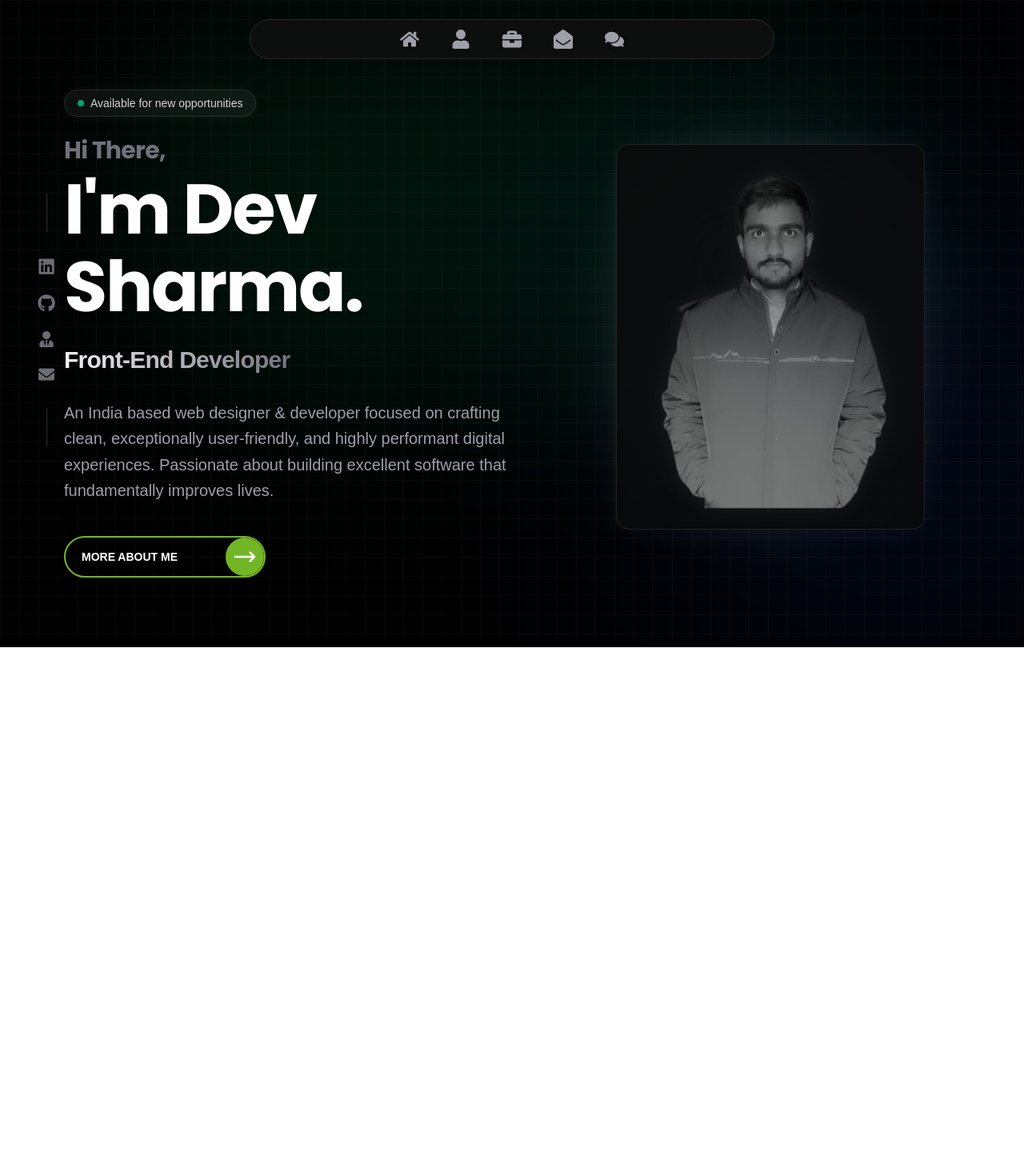
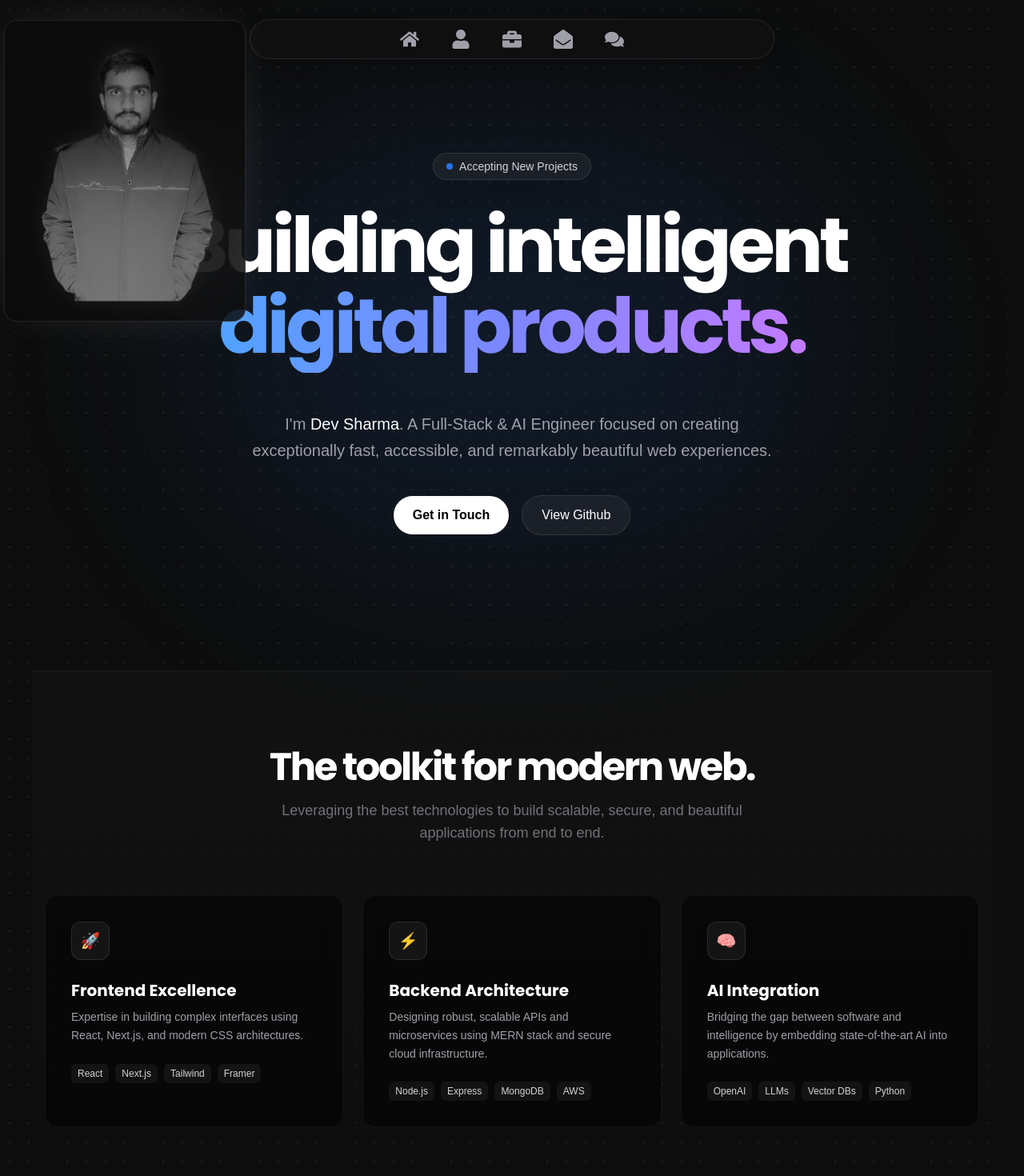
Before and after one commit to devsharma2208/latest_portfoio, a Next.js app: page / in a window 1280 px wide. Shown: the top 1470 px of the page at 80% size. Before the commit the page ends 809 px from the top, so only its background shows below. Built offline with nearby package versions, Linux system fonts and the light colour scheme.

Commit message:
update home page ui

```diff
--- a/src/app/page.js
+++ b/src/app/page.js
@@ -1,6 +1,6 @@
 "use client";
 import { useEffect, useState } from "react";
-import { motion, AnimatePresence } from "framer-motion";
+import { motion, AnimatePresence, useScroll, useTransform } from "framer-motion";
 import Header from "@/pages/Header/page";
 import MainContent from "@/pages/MainContent/page";
 import Image from "@/pages/photo/page";
@@ -9,6 +9,11 @@ import { FaEnvelope, FaGithub, FaLinkedin, FaUserTie } from "react-icons/fa";
 export default function Home() {
   const [hasMounted, setHasMounted] = useState(false);
   const [showLanding, setShowLanding] = useState(false);
+
+  const { scrollY } = useScroll();
+  const avatarTop = useTransform(scrollY, [0, 400], ["25vh", "16px"]);
+  const avatarLeft = useTransform(scrollY, [0, 400], ["5vw", "16px"]);
+  const avatarScale = useTransform(scrollY, [0, 400], [1, 0.15]);
 
   useEffect(() => {
     setHasMounted(true);
@@ -75,58 +80,170 @@ export default function Home() {
           initial={{ opacity: 0 }}
           animate={{ opacity: 1 }}
           transition={{ duration: 1 }}
-          className="min-h-screen bg-[#000000] text-zinc-100 font-sans selection:bg-white selection:text-black relative overflow-x-hidden"
+          className="min-h-screen w-full bg-[#0d0d0d] text-zinc-100 font-sans selection:bg-teal-500 selection:text-white relative overflow-x-hidden flex flex-col"
         >
-          {/* Subtle Ambient Radial Gradients */}
-          <div className="absolute top-0 left-1/2 -translate-x-1/2 w-full max-w-[1000px] h-[500px] bg-emerald-500/10 blur-[120px] rounded-full pointer-events-none z-0" />
-          <div className="absolute bottom-0 right-[-10%] w-[600px] h-[600px] bg-blue-600/10 blur-[150px] rounded-full pointer-events-none z-0" />
-
-          {/* Grid Background Pattern */}
-          <div className="fixed inset-0 bg-[linear-gradient(to_right,#80808012_1px,transparent_1px),linear-gradient(to_bottom,#80808012_1px,transparent_1px)] bg-[size:24px_24px] pointer-events-none z-0"></div>
+          {/* Subtle Dot Grid Background */}
+          <div
+            className="absolute inset-0 pointer-events-none z-0 opacity-40"
+            style={{
+              backgroundImage: "radial-gradient(#444 1px, transparent 1px)",
+              backgroundSize: "24px 24px",
+            }}
+          />
 
           {/* Top Navbar Container */}
-          <div className="fixed top-0 left-0 w-full flex justify-center z-50 pt-2 lg:pt-6 px-4">
+          <div className="absolute top-0 left-0 w-full flex justify-center z-50 pt-4 lg:pt-6 px-4">
             <Header />
           </div>
 
-          {/* Main Layout Area */}
-          <div className="max-w-[1400px] mx-auto w-full min-h-screen flex flex-col lg:flex-row items-center justify-center px-6 md:px-12 lg:px-20 pt-28 pb-20 relative z-10 gap-16">
+          {/* Dynamic Scrolling Avatar */}
+          <motion.div
+            style={{ top: avatarTop, left: avatarLeft, scale: avatarScale }}
+            className="fixed z-[100] origin-top-left hidden md:block w-[300px] pointer-events-none"
+          >
+            <Image />
+          </motion.div>
 
-            {/* Left Content Area */}
-            <div className="w-full lg:w-[55%] flex flex-col justify-center order-2 lg:order-1 relative">
+          {/* Trendy Vertical Scrolling Layout */}
+          <div className="w-full flex flex-col items-center justify-start relative z-10 pt-[100px] lg:pt-[150px] overflow-visible">
+            {/* HERO SECTION */}
+            <div className="w-full max-w-[1200px] mx-auto px-4 flex flex-col items-center justify-center min-h-[70vh] relative mb-32">
+              {/* Ambient Glows */}
+              <div className="absolute top-1/2 left-1/2 -translate-x-1/2 -translate-y-1/2 w-full max-w-[800px] h-full bg-blue-500/10 blur-[120px] rounded-full pointer-events-none"></div>
+
+              {/* Centered Main Typography Component */}
               <MainContent />
             </div>
 
-            {/* Right Photo Area */}
-            <div className="w-full lg:w-[45%] flex items-center justify-center order-1 lg:order-2">
-              <Image />
+            {/* SCROLLING SECTIONS: TECH STACK & EXPERTISE */}
+            <div className="w-full max-w-[1200px] mx-auto px-4 py-24 border-t border-white/5 relative">
+              <div className="absolute inset-0 bg-gradient-to-b from-[#121212] flex flex-col justify-between to-transparent -z-10"></div>
+
+              <div className="text-center mb-16">
+                <h2 className="text-3xl md:text-5xl font-bold text-white tracking-tighter mb-4">
+                  The toolkit for modern web.
+                </h2>
+                <p className="text-zinc-500 text-lg max-w-2xl mx-auto">
+                  Leveraging the best technologies to build scalable, secure,
+                  and beautiful applications from end to end.
+                </p>
+              </div>
+
+              <div className="grid grid-cols-1 md:grid-cols-3 gap-6 auto-rows-[auto]">
+                {/* Card 1 */}
+                <div className="bg-black/50 backdrop-blur-md border border-white/5 rounded-2xl p-8 hover:border-blue-500/30 hover:bg-blue-900/10 transition-all duration-300">
+                  <div className="w-12 h-12 bg-white/5 rounded-xl border border-white/10 flex items-center justify-center text-blue-400 mb-6 text-xl">
+                    🚀
+                  </div>
+                  <h3 className="text-xl font-bold text-white mb-2">
+                    Frontend Excellence
+                  </h3>
+                  <p className="text-zinc-400 text-sm leading-relaxed mb-6">
+                    Expertise in building complex interfaces using React,
+                    Next.js, and modern CSS architectures.
+                  </p>
+                  <div className="flex flex-wrap gap-2 mt-auto">
+                    {["React", "Next.js", "Tailwind", "Framer"].map((s) => (
+                      <span
+                        key={s}
+                        className="px-2 py-1 bg-white/5 rounded-md text-xs text-zinc-300"
+                      >
+                        {s}
+                      </span>
+                    ))}
                   </div>
                 </div>
 
-          {/* Modern Social Links footer on mobile / Floating sidebar on large screens */}
+                {/* Card 2 */}
+                <div className="bg-black/50 backdrop-blur-md border border-white/5 rounded-2xl p-8 hover:border-purple-500/30 hover:bg-purple-900/10 transition-all duration-300">
+                  <div className="w-12 h-12 bg-white/5 rounded-xl border border-white/10 flex items-center justify-center text-purple-400 mb-6 text-xl">
+                    ⚡
+                  </div>
+                  <h3 className="text-xl font-bold text-white mb-2">
+                    Backend Architecture
+                  </h3>
+                  <p className="text-zinc-400 text-sm leading-relaxed mb-6">
+                    Designing robust, scalable APIs and microservices using MERN
+                    stack and secure cloud infrastructure.
+                  </p>
+                  <div className="flex flex-wrap gap-2 mt-auto">
+                    {["Node.js", "Express", "MongoDB", "AWS"].map((s) => (
+                      <span
+                        key={s}
+                        className="px-2 py-1 bg-white/5 rounded-md text-xs text-zinc-300"
+                      >
+                        {s}
+                      </span>
+                    ))}
+                  </div>
+                </div>
+
+                {/* Card 3 */}
+                <div className="bg-black/50 backdrop-blur-md border border-white/5 rounded-2xl p-8 hover:border-emerald-500/30 hover:bg-emerald-900/10 transition-all duration-300">
+                  <div className="w-12 h-12 bg-white/5 rounded-xl border border-white/10 flex items-center justify-center text-emerald-400 mb-6 text-xl">
+                    🧠
+                  </div>
+                  <h3 className="text-xl font-bold text-white mb-2">
+                    AI Integration
+                  </h3>
+                  <p className="text-zinc-400 text-sm leading-relaxed mb-6">
+                    Bridging the gap between software and intelligence by
+                    embedding state-of-the-art AI into applications.
+                  </p>
+                  <div className="flex flex-wrap gap-2 mt-auto">
+                    {["OpenAI", "LLMs", "Vector DBs", "Python"].map((s) => (
+                      <span
+                        key={s}
+                        className="px-2 py-1 bg-white/5 rounded-md text-xs text-zinc-300"
+                      >
+                        {s}
+                      </span>
+                    ))}
+                  </div>
+                </div>
+              </div>
+            </div>
+
+            {/* Social Links Footer */}
             <motion.div
-            initial={{ x: -20, opacity: 0 }}
-            animate={{ x: 0, opacity: 1 }}
-            transition={{ delay: 1, duration: 0.8 }}
-            className="fixed bottom-0 lg:bottom-auto lg:top-1/2 lg:-translate-y-1/2 left-0 lg:left-8 w-full lg:w-auto flex flex-row lg:flex-col items-center justify-center gap-6 z-50 py-4 lg:py-6 px-6 lg:px-4 bg-black/60 lg:bg-transparent backdrop-blur-md lg:backdrop-blur-none border-t border-white/10 lg:border-none"
+              initial={{ opacity: 0, y: 20 }}
+              whileInView={{ opacity: 1, y: 0 }}
+              viewport={{ once: true }}
+              transition={{ delay: 0.2, duration: 0.8 }}
+              className="w-full flex items-center justify-center gap-8 py-12 mt-12 bg-[#0a0a0a] border-t border-white/5 z-50"
             >
-            <div className="hidden lg:block w-[1px] h-12 bg-white/20 mb-2"></div>
-
-            <a href="https://www.linkedin.com/in/dev-sharma-007301173/" target="_blank" rel="noopener noreferrer" className="text-zinc-500 hover:text-white transition-all duration-300 hover:scale-125">
-              <FaLinkedin size={22} />
+              <a
+                href="https://www.linkedin.com/in/dev-sharma-007301173/"
+                target="_blank"
+                rel="noopener noreferrer"
+                className="text-zinc-500 hover:text-white hover:scale-110 transition-all duration-300"
+              >
+                <FaLinkedin size={24} />
               </a>
-            <a href="https://github.com/devsharma2208" target="_blank" rel="noopener noreferrer" className="text-zinc-500 hover:text-white transition-all duration-300 hover:scale-125">
-              <FaGithub size={22} />
+              <a
+                href="https://github.com/devsharma2208"
+                target="_blank"
+                rel="noopener noreferrer"
+                className="text-zinc-500 hover:text-white hover:scale-110 transition-all duration-300"
+              >
+                <FaGithub size={24} />
               </a>
-            <a href="https://topmate.io/dev_sharma28" target="_blank" rel="noopener noreferrer" className="text-zinc-500 hover:text-white transition-all duration-300 hover:scale-125">
-              <FaUserTie size={20} />
+              <a
+                href="https://topmate.io/dev_sharma28"
+                target="_blank"
+                rel="noopener noreferrer"
+                className="text-zinc-500 hover:text-white hover:scale-110 transition-all duration-300"
+              >
+                <FaUserTie size={22} />
               </a>
-            <a href="mailto:devsharmaelc@gmail.com" className="text-zinc-500 hover:text-white transition-all duration-300 hover:scale-125">
-              <FaEnvelope size={20} />
+              <a
+                href="mailto:devsharmaelc@gmail.com"
+                className="text-zinc-500 hover:text-white hover:scale-110 transition-all duration-300"
+              >
+                <FaEnvelope size={22} />
               </a>
-
-            <div className="hidden lg:block w-[1px] h-12 bg-white/20 mt-2"></div>
             </motion.div>
+          </div>
         </motion.div>
       )}
     </AnimatePresence>
--- a/src/pages/MainContent/page.jsx
+++ b/src/pages/MainContent/page.jsx
@@ -1,88 +1,72 @@
 "use client";
-import Button from "@/custom/Button/page";
 import React from "react";
 import { ReactTyped } from "react-typed";
 import { motion } from "framer-motion";
 
 const MainContent = () => {
-  const button_name = {
-    title: "More about me",
-    route: "/about",
-  };
+
   return (
-    <div className="w-full relative z-10 flex flex-col justify-center h-full sm:mt-10 lg:mt-0">
+    <div className="w-full relative z-10 flex flex-col justify-center h-full">
       <div className="flex flex-col md:items-start items-center md:text-left text-center">
-
-        {/* Subtle Badge */}
+        <div className="flex flex-col items-center justify-center text-center w-full max-w-4xl mx-auto z-20">
           <motion.div
             initial={{ opacity: 0, y: 10 }}
             animate={{ opacity: 1, y: 0 }}
             transition={{ duration: 0.6, delay: 0.1 }}
-           className="px-4 py-1.5 rounded-full bg-white/5 border border-white/10 text-zinc-300 text-sm font-medium mb-6 inline-flex items-center gap-2 backdrop-blur-sm shadow-[0_0_15px_rgba(255,255,255,0.05)]"
+            className="px-4 py-1.5 rounded-full border border-white/10 bg-white/5 backdrop-blur-md text-zinc-300 text-xs sm:text-sm font-medium mb-8 inline-flex items-center gap-2 shadow-xl"
           >
-          <span className="w-2 h-2 rounded-full bg-emerald-500 animate-pulse"></span>
-          Available for new opportunities
+            <span className="w-2 h-2 rounded-full bg-blue-500 animate-pulse"></span>
+            Accepting New Projects
           </motion.div>
 
           <motion.div
-          initial={{ opacity: 0, y: 20 }}
-          animate={{ opacity: 1, y: 0 }}
-          transition={{ duration: 0.8, delay: 0.2 }}
-          className="font-bold w-full"
+            initial={{ opacity: 0, scale: 0.95, filter: "blur(10px)" }}
+            animate={{ opacity: 1, scale: 1, filter: "blur(0px)" }}
+            transition={{ duration: 0.8, delay: 0.2, ease: "easeOut" }}
+            className="w-full"
           >
-          <h1 className="text-zinc-500 text-xl sm:text-2xl lg:text-3xl font-sans tracking-tight mb-2">
-            Hi There,
+            <h1 className="text-5xl sm:text-7xl lg:text-[6rem] font-bold tracking-tighter leading-[1.05] text-white overflow-hidden pb-2 mb-4">
+              Building intelligent <br className="hidden md:block" />
+              <span className="text-transparent bg-clip-text bg-gradient-to-r from-blue-400 via-indigo-400 to-purple-400">
+                digital products.
+              </span>
             </h1>
-          <h1 className="text-white text-5xl sm:text-6xl lg:text-7xl xl:text-[5.5rem] font-black font-sans tracking-tight leading-[1.1] mb-6 drop-shadow-md">
-            I'm Dev <br className="hidden lg:block"/> Sharma.
-          </h1>
-
-          <div className="text-start mt-2">
-            <span
-              className="sm:text-2xl lg:text-3xl text-xl font-semibold tracking-tight text-transparent bg-clip-text bg-gradient-to-r from-zinc-100 to-zinc-500"
-              style={{ display: "inline-block" }}
-            >
-              <ReactTyped
-                strings={[
-                  `Front-End Developer`,
-                  `React JS Developer`,
-                  `Next JS Developer`,
-                  `Full-Stack Developer`,
-                  `Web Designer`,
-                  `Application Developer`,
-                ]}
-                typeSpeed={50}
-                loop
-                backSpeed={30}
-                cursorChar="|"
-                showCursor={true}
-                smartBackspace={true}
-              />
-            </span>
-          </div>
           </motion.div>
 
           <motion.div
             initial={{ opacity: 0, y: 20 }}
             animate={{ opacity: 1, y: 0 }}
             transition={{ duration: 0.8, delay: 0.4 }}
-          className="text-zinc-400 text-lg lg:text-xl font-normal leading-relaxed max-w-xl z-20 mt-8 mb-10"
+            className="mt-6 sm:mt-8 max-w-2xl"
           >
-          <p>
-            An India based web designer & developer focused on crafting clean, exceptionally user-friendly, and highly performant digital experiences. Passionate about building excellent software that fundamentally improves lives.
+            <p className="text-zinc-400 text-lg sm:text-xl font-light leading-relaxed text-balance">
+              I'm <span className="text-white font-medium">Dev Sharma</span>. A
+              Full-Stack & AI Engineer focused on creating exceptionally fast,
+              accessible, and remarkably beautiful web experiences.
             </p>
           </motion.div>
 
           <motion.div
             initial={{ opacity: 0, y: 20 }}
             animate={{ opacity: 1, y: 0 }}
-          transition={{ duration: 0.8, delay: 0.6 }}
-          className="w-full flex md:justify-start justify-center z-20"
+            transition={{ duration: 0.8, delay: 0.5 }}
+            className="mt-10 flex items-center gap-4"
           >
-          <div className="hover:scale-105 transition-transform duration-300">
-            <Button title={button_name.title} route={button_name?.route} />
+            <a
+              href="mailto:devsharmaelc@gmail.com"
+              className="px-6 py-3 rounded-full bg-white text-black font-semibold hover:bg-zinc-200 transition-colors"
+            >
+              Get in Touch
+            </a>
+            <a
+              href="https://github.com/devsharma2208"
+              target="_blank"
+              className="px-6 py-3 rounded-full bg-white/5 text-white font-medium border border-white/10 hover:bg-white/10 transition-colors"
+            >
+              View Github
+            </a>
+          </motion.div>
         </div>
-        </motion.div>
       </div>
     </div>
   );
--- a/src/pages/photo/page.jsx
+++ b/src/pages/photo/page.jsx
@@ -12,41 +12,13 @@ const Photo = () => {
   return (
     <div className="relative w-full h-full flex flex-col items-center justify-center pt-8 md:pt-0 z-10">
 
-      {/* Mobile Title Layout (Hidden on Desktop) */}
-      <div className="font-bold md:hidden flex flex-col items-center text-center w-full mb-10">
-        <h1 className="text-zinc-500 text-xl font-sans tracking-tight mb-2">
-          Hi There,
-        </h1>
-        <h1 className="text-white text-4xl font-black font-sans leading-tight">
-          I'm Dev Sharma.
-        </h1>
-        <div className="mt-2">
-          <span className="text-xl font-semibold tracking-tight text-transparent bg-clip-text bg-gradient-to-r from-zinc-100 to-zinc-500">
-            <ReactTyped
-              strings={[
-                `Front-End Developer`,
-                `React JS Developer`,
-                `Next JS Developer`,
-                `Full-Stack Developer`,
-                `Web Designer`,
-                `Application Developer`,
-              ]}
-              typeSpeed={50}
-              loop
-              backSpeed={30}
-              cursorChar="|"
-              showCursor={true}
-              smartBackspace={true}
-            />
-          </span>
-        </div>
-      </div>
+
 
       <motion.div
-        initial={{ opacity: 0, scale: 0.9 }}
-        animate={{ opacity: 1, scale: 1 }}
-        transition={{ duration: 1, delay: 0.3, type: "spring", stiffness: 100 }}
-        className="group [perspective:1200px] w-full max-w-[18rem] md:max-w-[22rem] lg:max-w-[24rem] aspect-[4/5] z-30"
+        initial={{ opacity: 0, scale: 0.9, rotate: -5 }}
+        animate={{ opacity: 1, scale: 1, rotate: 0 }}
+        transition={{ duration: 1.5, delay: 0.3, type: "spring", stiffness: 100 }}
+        className="group [perspective:1200px] w-full aspect-[4/5] z-30"
       >
         <Tilt
           glareEnable={true}
```
Lines whose indentation alone changed are shown as unchanged.
